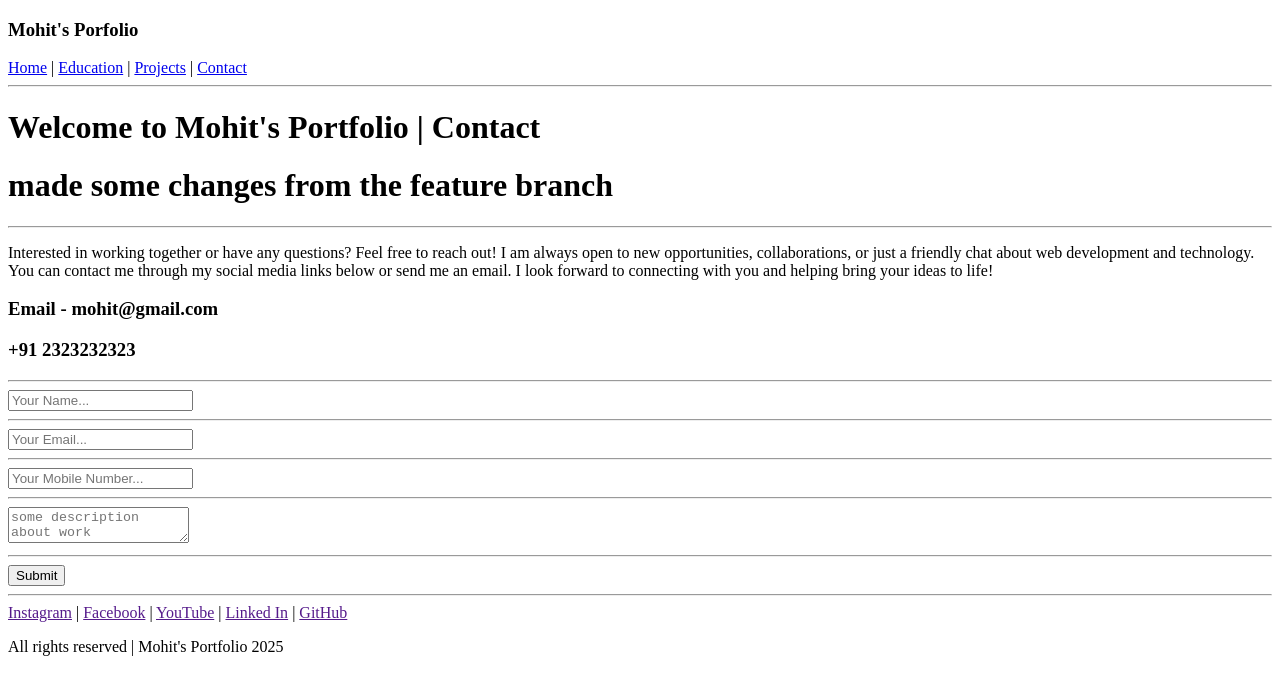
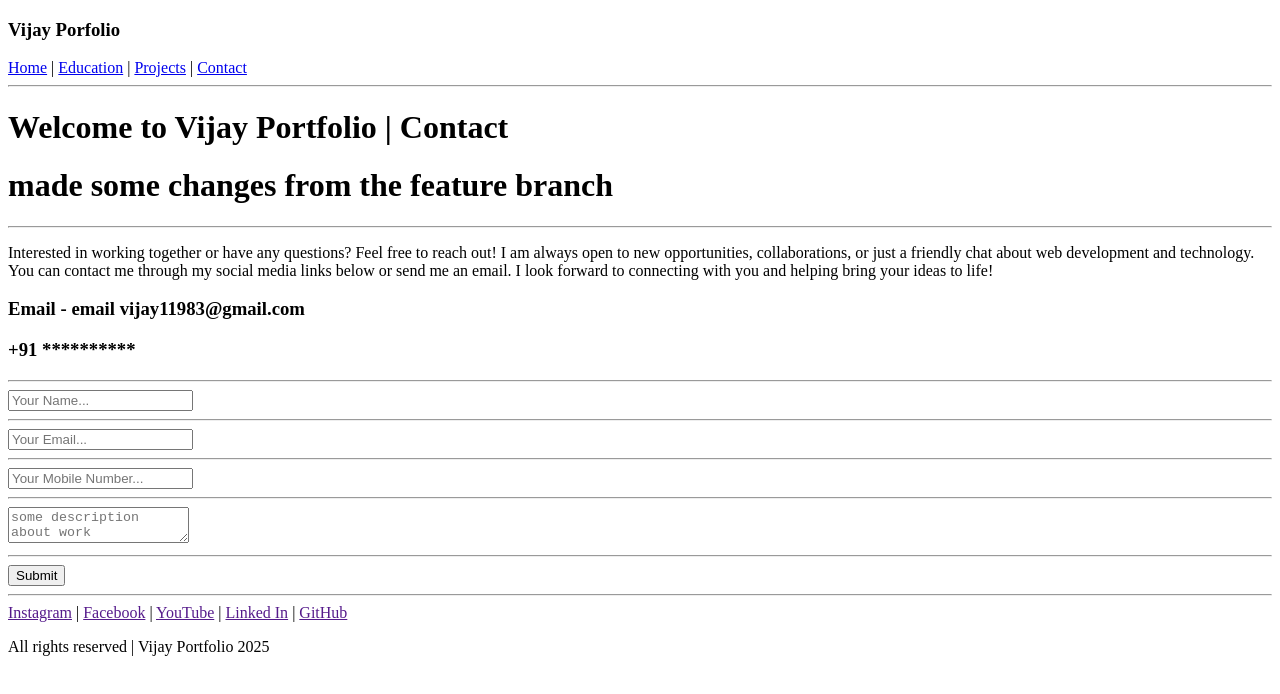
Before and after one commit to Run-Vijay/Index-Repo-1, a plain HTML site: page contact.html in a window 1280 px wide. Drawn offline with Linux system fonts and the light colour scheme.

Commit message:
Update contact.html

```diff
--- a/contact.html
+++ b/contact.html
@@ -3,11 +3,11 @@
 <head>
     <meta charset="UTF-8">
     <meta name="viewport" content="width=device-width, initial-scale=1.0">
-    <title>Contact | Mohit's Portfolio</title>
+    <title>Contact | Vijay Portfolio</title>
 </head>
 <body>
     <header>
-        <h3>Mohit's Porfolio</h3>
+        <h3>Vijay Porfolio</h3>
         <nav>
             <a href="home.html">Home</a>
             <span>|</span>
@@ -21,7 +21,7 @@
 
     <main>
         <hr>
-        <h1>Welcome to Mohit's Portfolio | Contact</h1>
+        <h1>Welcome to Vijay Portfolio | Contact</h1>
          <h1>made some changes from the feature branch</h1>
         <hr>
         <section>
@@ -29,8 +29,8 @@
         </section>
 
         <section>
-            <h3>Email - mohit@gmail.com</h3>
-            <h3>+91 2323232323</h3>
+            <h3>Email - email vijay11983@gmail.com</h3>
+            <h3>+91 **********</h3>
         </section>
 
         <section>
@@ -60,7 +60,7 @@
         <a href="">Linked In</a>
         <span>|</span>
         <a href="">GitHub</a>
-        <p>All rights reserved | Mohit's Portfolio 2025</p>
+        <p>All rights reserved | Vijay Portfolio 2025</p>
     </footer>
 </body>
 </html>
```
